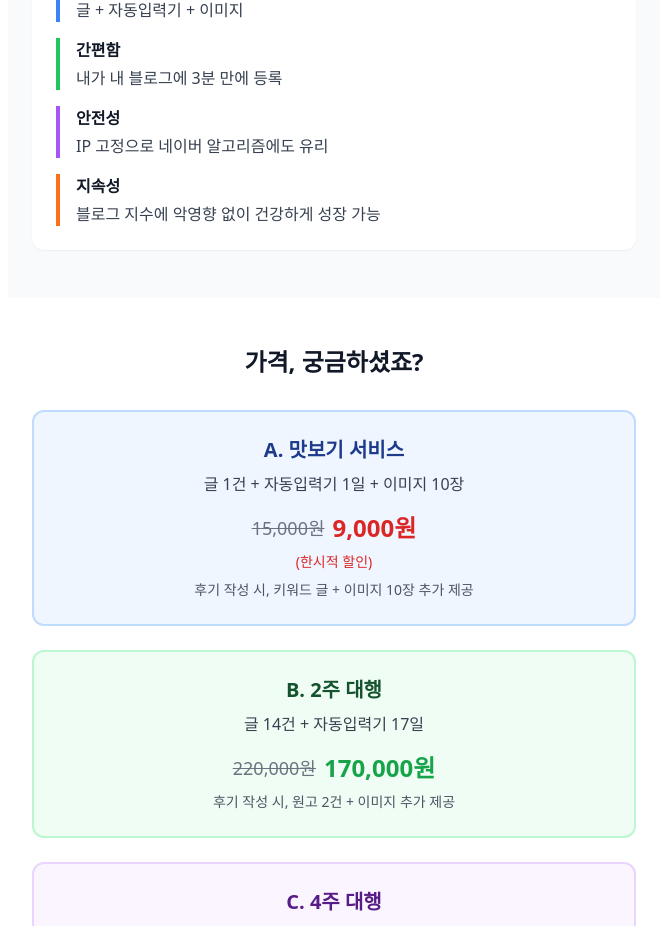
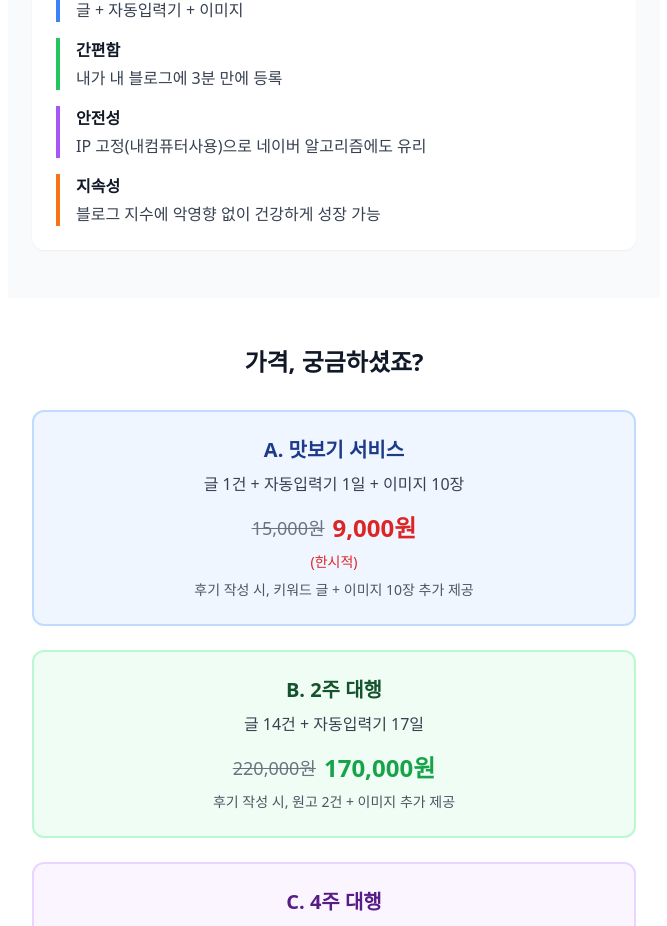
Before and after one commit to conadeli/blogsale, a React (Vite) app: page / in a window 1280 px wide. Shown: the part 1937-2863 px from the top of the page, without its empty margins (306-973 px from the left). Built offline with nearby package versions, Linux system fonts and the light colour scheme.

Commit message:
Add files via upload

```diff
--- a/src/App.tsx
+++ b/src/App.tsx
@@ -86,7 +86,7 @@ function App() {
               </div>
               <div className="border-l-4 border-purple-500 pl-4">
                 <h3 className="font-semibold text-gray-900 mb-1">안전성</h3>
-                <p className="text-gray-700">IP 고정으로 네이버 알고리즘에도 유리</p>
+                <p className="text-gray-700">IP 고정(내컴퓨터사용)으로 네이버 알고리즘에도 유리</p>
               </div>
               <div className="border-l-4 border-orange-500 pl-4">
                 <h3 className="font-semibold text-gray-900 mb-1">지속성</h3>
@@ -116,7 +116,7 @@ function App() {
                   <span className="text-lg text-gray-500 line-through">15,000원</span>
                   <span className="text-2xl font-bold text-red-600">9,000원</span>
                 </div>
-                <p className="text-sm text-red-600 font-medium">(한시적 할인)</p>
+                <p className="text-sm text-red-600 font-medium">(한시적)</p>
                 <p className="text-sm text-gray-600 mt-2">후기 작성 시, 키워드 글 + 이미지 10장 추가 제공</p>
               </div>
             </div>
```
